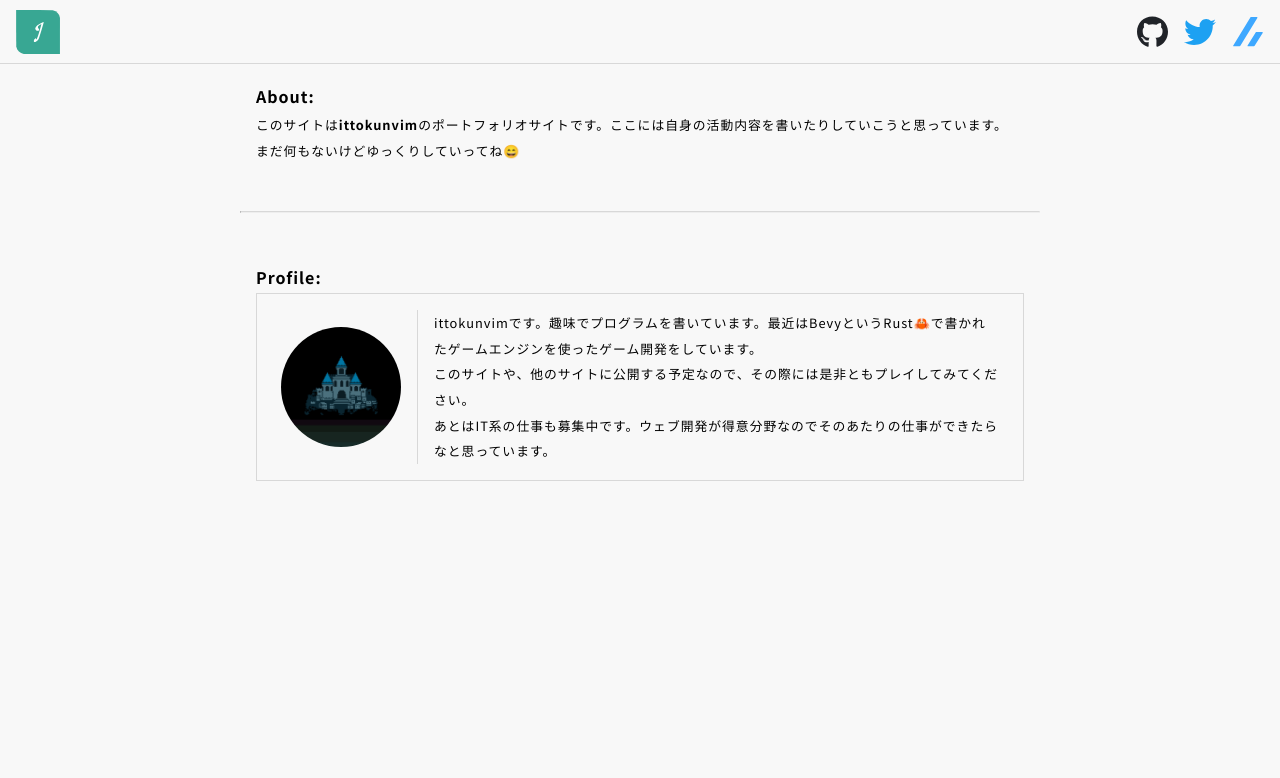
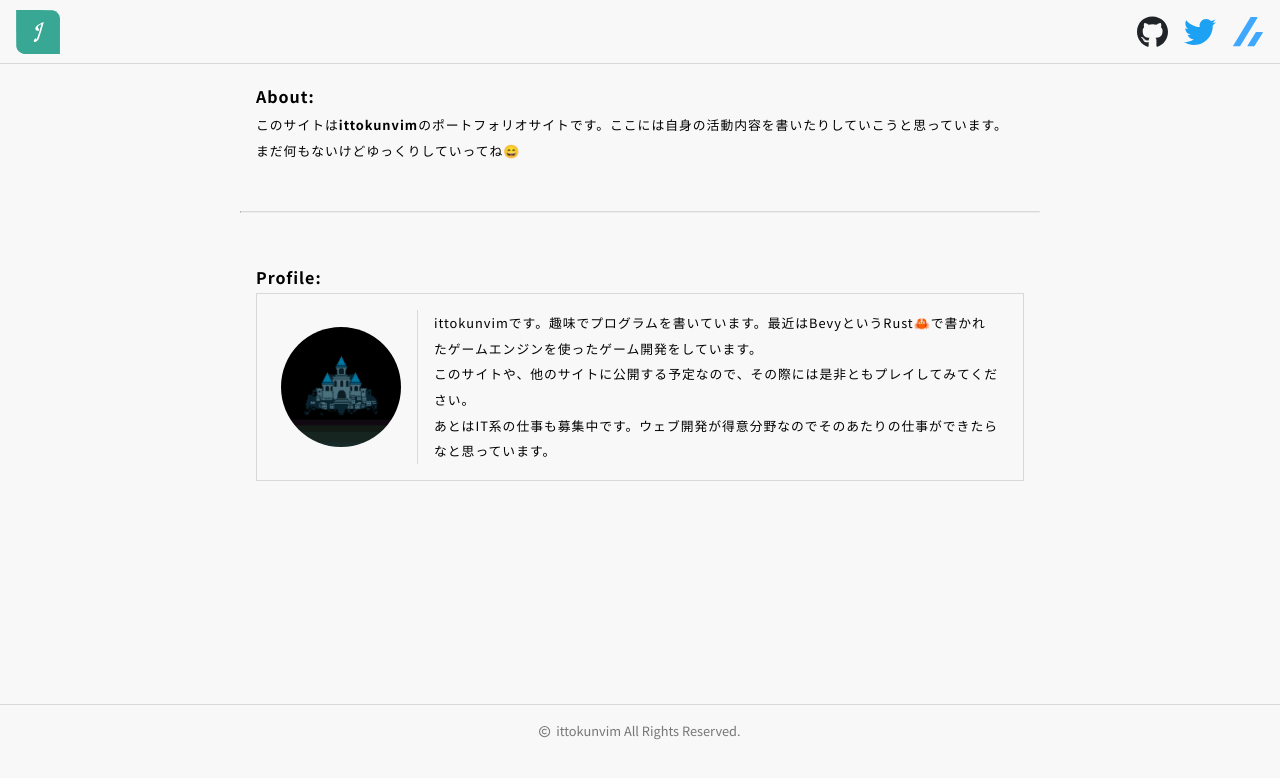
Before and after one commit to ittokunvim/ittokunvim-xyz, a Next.js app: page / in a window 1280 px wide. Shown: the top 778 px of the page. Built offline with nearby package versions, Linux system fonts and the light colour scheme.

Commit message:
feat: :sparkles: Displayed copyright
Issue: #39

```diff
--- a/src/app/globals.css
+++ b/src/app/globals.css
@@ -4,12 +4,14 @@
   --border-color: #d8d8d8;
 
   --header-height: 64px;
+
+  --text-gray: #777;
 }
 
 html {
-  -moz-text-size-adjust:100%;
-  -webkit-text-size-adjust:100%;
-  -ms-text-size-adjust:100%;
+  -moz-text-size-adjust: 100%;
+  -webkit-text-size-adjust: 100%;
+  -ms-text-size-adjust: 100%;
 }
 
 * {
@@ -43,13 +45,25 @@ header div {
   gap: 1rem;
 }
 
-hr {
-  width: 90%;
-  margin: 2.0rem auto;
+main {
+  min-height: 80vh;
+}
+
+footer {
+  font-size: 0.8rem;
+  color: var(--text-gray);
+  text-align: center;
+  padding: 1rem 0;
   border-top: 1px solid var(--border-color);
 }
 
-@media(min-width: 600px) {
+hr {
+  width: 90%;
+  margin: 2rem auto;
+  border-top: 1px solid var(--border-color);
+}
+
+@media (min-width: 600px) {
   hr {
     width: 100%;
   }
--- a/src/app/layout.tsx
+++ b/src/app/layout.tsx
@@ -10,6 +10,7 @@ import Link from "next/link";
 import Image from "next/image";
 import { FontAwesomeIcon } from "@fortawesome/react-fontawesome";
 import { faGithub, faTwitter } from "@fortawesome/free-brands-svg-icons";
+import { faCopyright } from "@fortawesome/free-regular-svg-icons";
 
 export const metadata: Metadata = {
   title: "ittoku-tech",
@@ -54,6 +55,16 @@ export default function RootLayout({
           </div>
         </header>
         {children}
+        <footer>
+          <p>
+            <FontAwesomeIcon
+              icon={faCopyright}
+              size="sm"
+              style={{ marginRight: "0.5em" }}
+            />
+            ittokunvim All Rights Reserved.
+          </p>
+        </footer>
       </body>
     </html>
   );
```
